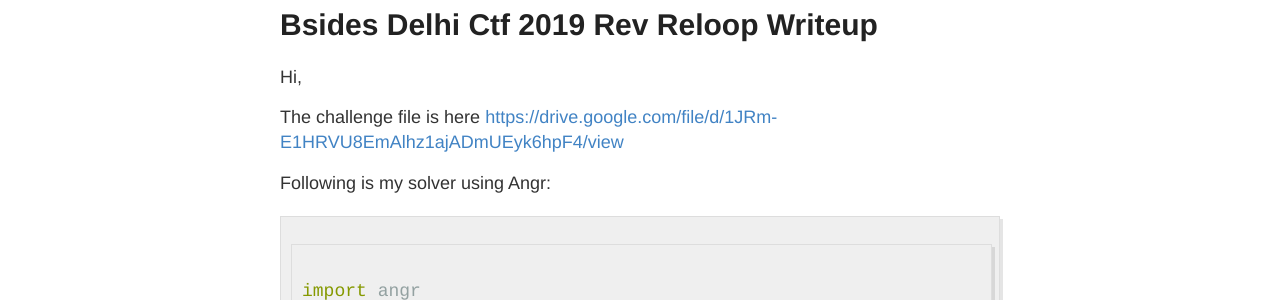
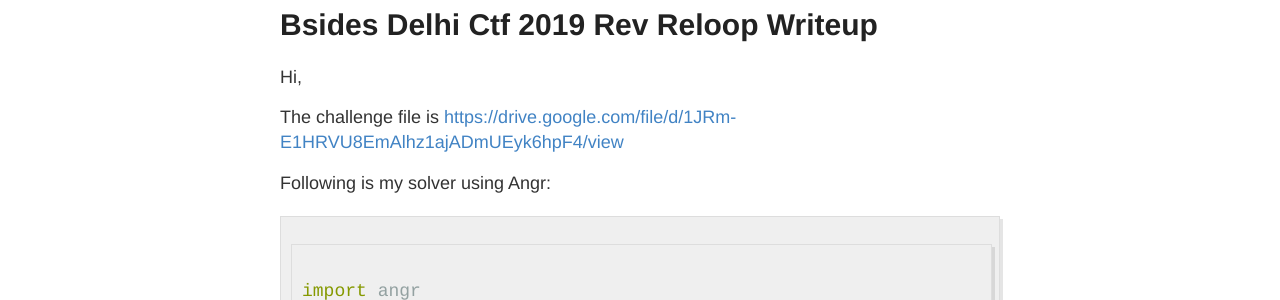
Before and after one commit to maroueneboubakri/maroueneboubakri.github.io, a Jekyll site: the page built from _posts/2019-9-9-BSides-Delhi-CTF-2019-REV-reloop-Writeup.md, in a window 1280 px wide. Shown: the part 162-462 px from the top of the page. Built offline with Jekyll 4.4.1, drawn with Linux system fonts in a browser that asks for light colours; our own code applies the rules of GitHub Pages for plain Markdown files.

Commit message:
Update 2019-9-9-BSides-Delhi-CTF-2019-REV-reloop-Writeup.md

```diff
--- a/_posts/2019-9-9-BSides-Delhi-CTF-2019-REV-reloop-Writeup.md
+++ b/_posts/2019-9-9-BSides-Delhi-CTF-2019-REV-reloop-Writeup.md
@@ -1,7 +1,6 @@
 Hi,
 
- The challenge file is here
-[https://drive.google.com/file/d/1JRm-E1HRVU8EmAlhz1ajADmUEyk6hpF4/view](https://drive.google.com/file/d/1JRm-E1HRVU8EmAlhz1ajADmUEyk6hpF4/view)
+The challenge file is [https://drive.google.com/file/d/1JRm-E1HRVU8EmAlhz1ajADmUEyk6hpF4/view](here)
 
 Following is my solver using Angr:
 
```
